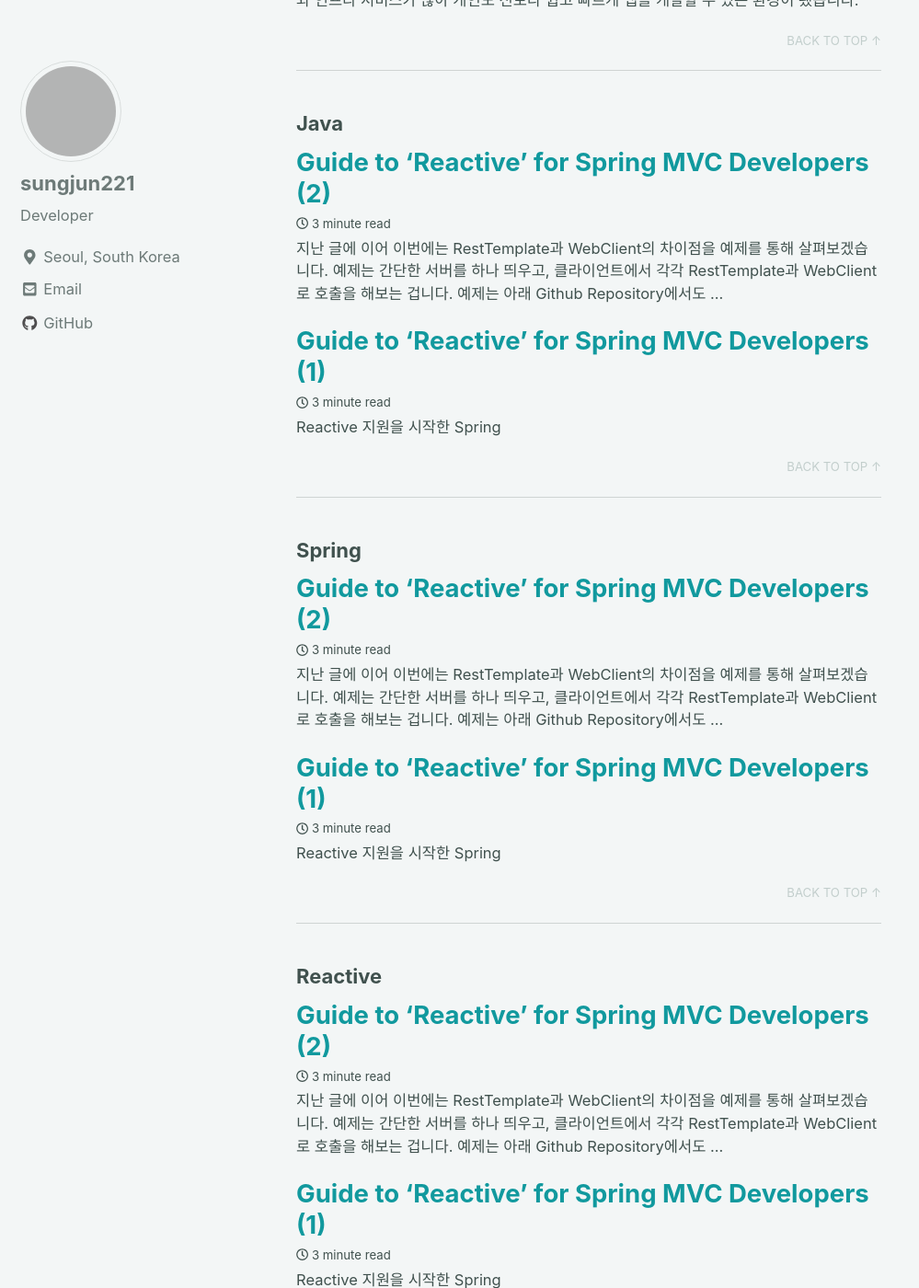
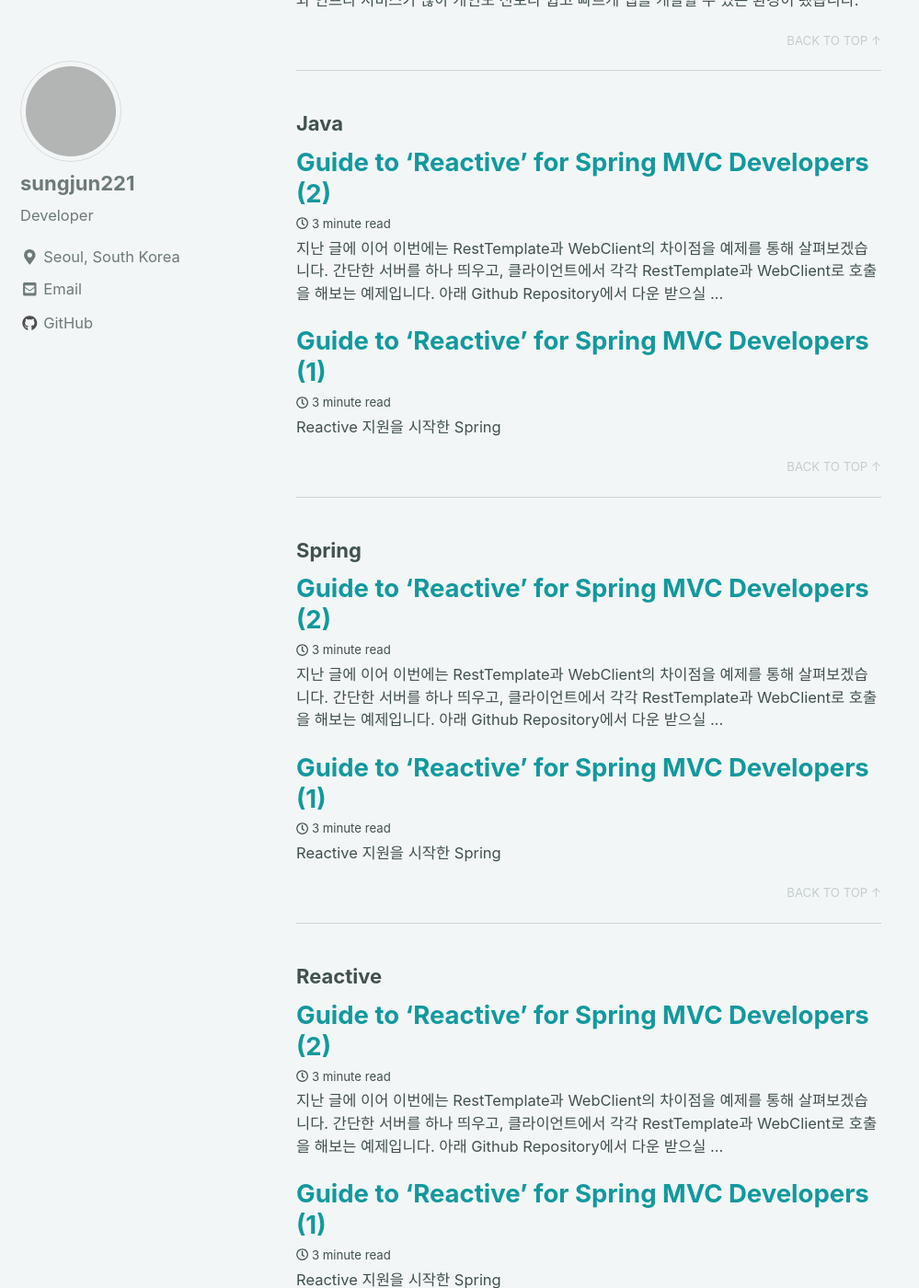
Before and after one commit to sungjun221/sungjun221.github.io, a Jekyll site: the page built from _pages/category-archive.md, in a window 1280 px wide and 1400 px high, scrolled down 1440 px. Shown: the whole window at 92% size, without its empty margins (0-999 px from the left). Built offline with Jekyll 4.4.1, drawn with Linux system fonts in a browser that asks for light colours; nearby versions of some CDN libraries; some of the changed lines change nothing that is shown; grey boxes are pictures that could not be loaded.

Commit message:
Modified post

```diff
--- a/_posts/2018-11-13-Guide-to-Reactive-for-Spring-MVC-2.markdown
+++ b/_posts/2018-11-13-Guide-to-Reactive-for-Spring-MVC-2.markdown
@@ -13,7 +13,7 @@ last_modified_at: 2018-11-13T12:04:24-04:00
 toc: true
 ---
 
-지난 글에 이어 이번에는 RestTemplate과 WebClient의 차이점을 예제를 통해 살펴보겠습니다. 예제는 간단한 서버를 하나 띄우고, 클라이언트에서 각각 RestTemplate과 WebClient로 호출을 해보는 겁니다. 예제는 아래 Github Repository에서도 다운 받으실 수 있으니 참고해주세요. Spring Boot로 구성되어 있어 Maven Update만 하면 바로 테스트 해보실 수 있습니다.
+지난 글에 이어 이번에는 RestTemplate과 WebClient의 차이점을 예제를 통해 살펴보겠습니다. 간단한 서버를 하나 띄우고, 클라이언트에서 각각 RestTemplate과 WebClient로 호출을 해보는 예제입니다. 아래 Github Repository에서 다운 받으실 수 있습니다. Spring Boot로 구성되어 있어 Maven Update만 하면 바로 테스트 해보실 수 있습니다.
 
 - [Demo Github Repository](https://github.com/sungjun221/reactive-for-webmvc)
 
@@ -22,7 +22,7 @@ toc: true
 RestTemplate을 이용한 호출 예
 -
 
-먼저 서버프로그램입니다. Person의 데이터를 Map에 입력해두고 호출이 오면 전송합니다. 모든 호출에 Delay를 주어 네트워크 비용 등을 반영합니다.
+먼저 서버프로그램을 살펴보겠습니다. Person의 데이터를 Map에 입력해두고 호출이 오면 전송합니다. 그리고 파라미터로 delay 값을 받아 지연을 줄 수 있습니다. 이 값으로 호출 시 네트워크 호출에 대한 비용 등을 표현합니다.
 
 ~~~java
 @Bean
@@ -53,7 +53,7 @@ public RouterFunction<?> routes() {
 }
 ~~~
 
-그럼 이번엔 RestTemplte을 이용하여 호출하는 클라이언트입니다. delay 파라미터에 값을 넘겨 호출마다 2초간 딜레이를 줍니다. 그럼 실행해 볼까요?
+다음은 RestTemplte을 이용하여 호출하는 클라이언트입니다. delay 파라미터에 값을 넘겨 호출마다 2초간 지연을 줍니다. 그럼 실행해 볼까요?
 
 ~~~java
 public class Step1 {
@@ -122,7 +122,7 @@ public class Step2a {
 
 ![WebClient Example 01](https://user-images.githubusercontent.com/4060030/48671542-17ea6500-eb6d-11e8-9f8e-edf83e46df7e.png "WebClient Example 01")
 
-..?? 뭔가 이상합니다. 비동기 호출을 했으니 동기호출했을 때보다 좀 더 나은 결과를 기대했는데 별반 다르지 않습니다. 로그를 살펴보니 for문으로 순차적으로 호출하고 있습니다. for문과 block메소드가 만나 Reactive 클라이언트인 WebClient를 동기적으로 동작하게 만들고 말았습니다.
+..?? 뭔가 이상합니다. 비동기 호출을 했으니 동기호출했을 때보다 좀 더 나은 결과를 기대했는데 별반 다르지 않습니다. 로그를 살펴보니 for문으로 순차적으로 호출하고 있습니다. for문과 block메소드가 만나 Reactive 클라이언트인 WebClient를 동기적으로 동작하게 만들었습니다.
 
 ### WebClient를 이용한 호출 예 2
 이번엔 WebFlux의 기능을 제대로 활용해보겠습니다. Reactor의 객체인 Flux를 이용하여 호출합니다. Flux는 0-N개인 여러개의 결과를 처리하는 Reactor 객체입니다. 참고로 다른 Reactor 객체인 Mono는 0-1개의 결과를 처리합니다. 그럼 아래와 같은 예제를 실행해보겠습니다.
```
